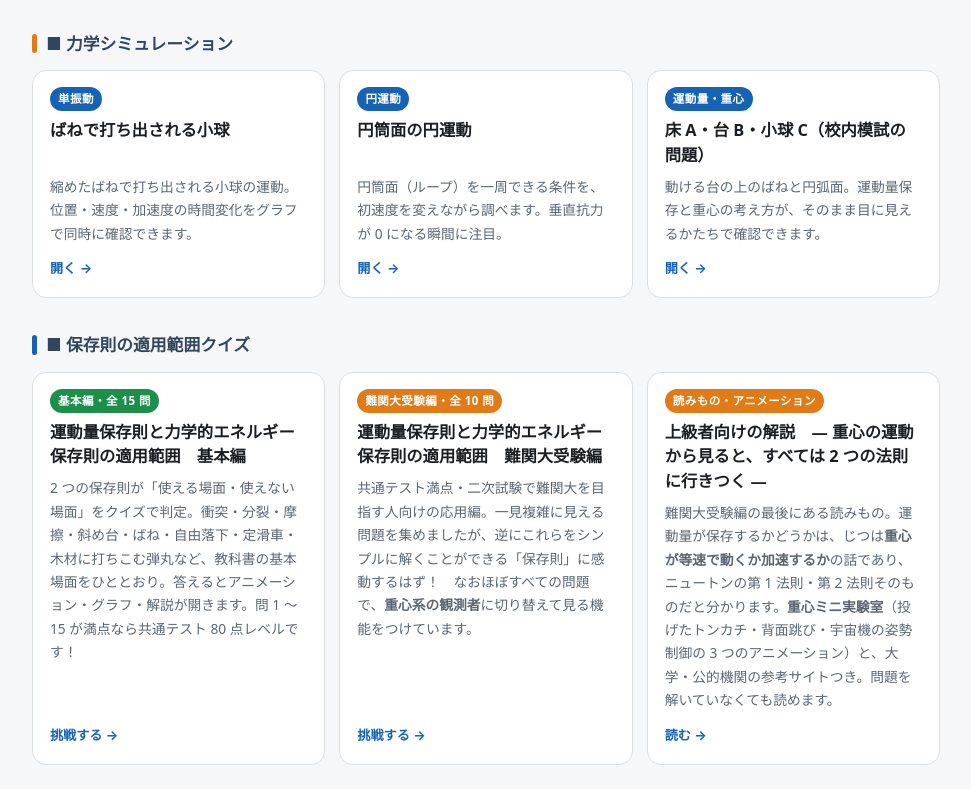
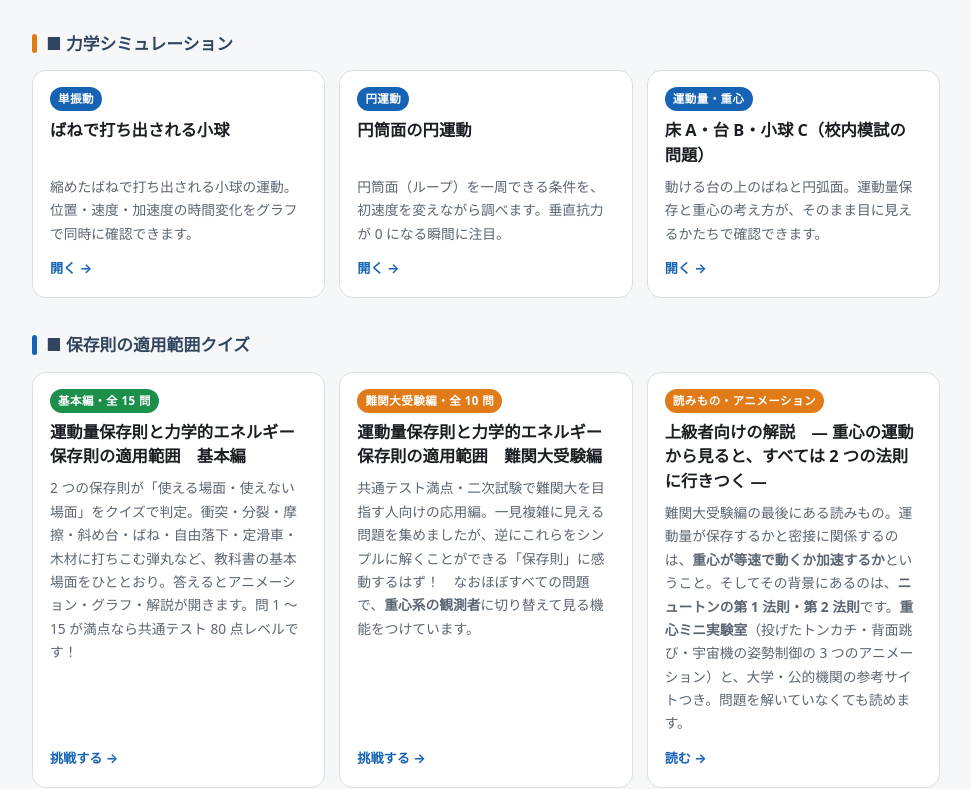
Before and after one commit to chibaatsushi-sys/PhysSim-Mechanics, a plain HTML site: page index.html in a window 1280 px wide. Shown: the part 193-982 px from the top of the page, without its empty margins (154-1125 px from the left). Drawn offline with Linux system fonts and the light colour scheme.

Commit message:
Add files via upload

```diff
--- a/index.html
+++ b/index.html
@@ -110,7 +110,7 @@ footer{margin-top:34px;text-align:center;color:var(--sub);font-size:.82rem}
   <a class="card" href="conservation-quiz-advanced.html#advbox">
     <span class="tag o">読みもの・アニメーション</span>
     <h3>上級者向けの解説　― 重心の運動から見ると、すべては 2 つの法則に行きつく ―</h3>
-    <p>難関大受験編の最後にある読みもの。運動量が保存するかどうかは、じつは<b>重心が等速で動くか加速するか</b>の話であり、ニュートンの第 1 法則・第 2 法則そのものだと分かります。<b>重心ミニ実験室</b>（投げたトンカチ・背面跳び・宇宙機の姿勢制御の 3 つのアニメーション）と、大学・公的機関の参考サイトつき。問題を解いていなくても読めます。</p>
+    <p>難関大受験編の最後にある読みもの。運動量が保存するかと密接に関係するのは、<b>重心が等速で動くか加速するか</b>ということ。そしてその背景にあるのは、<b>ニュートンの第 1 法則・第 2 法則</b>です。<b>重心ミニ実験室</b>（投げたトンカチ・背面跳び・宇宙機の姿勢制御の 3 つのアニメーション）と、大学・公的機関の参考サイトつき。問題を解いていなくても読めます。</p>
     <span class="go">読む</span>
   </a>
 
```
